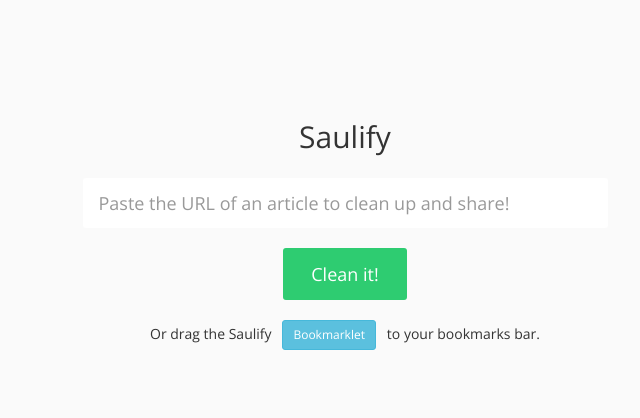
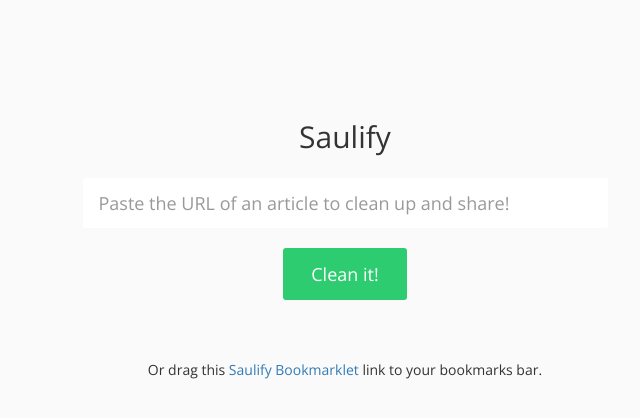
Before and after one commit to asm-products/saulify-web, a Flask app: page / in a window 1280 px wide. Shown: the top 418 px of the page, without its empty margins (295-935 px from the left). Run offline with Flask 2, Linux system fonts and the light colour scheme; some libraries are stand-ins or nearby versions.

Commit message:
Clean up bookmarklet link to keep focus on form

```diff
--- a/saulify/static/css/style.css
+++ b/saulify/static/css/style.css
@@ -4,6 +4,9 @@ body {
     font-weight: 300;
     margin: 0;
     padding: 0;
+}
+a.bookmarklet {
+  cursor: move;
 }
 .container.landing-page {
     position: relative;
--- a/saulify/templates/index.html
+++ b/saulify/templates/index.html
@@ -19,9 +19,9 @@
                         <button class="btn btn-success btn-lg">Clean it!</button>
                     </div>
                     <div class="col-md-12">
-                    <br>
-                      Or drag the Saulify &nbsp; <a class="btn btn-info btn-sm" href='javascript:(function()%7Bwindow.baseUrl%3D"%2F%2Fsaulify.me"%3Bvar e%3Ddocument.createElement("script")%3Be.setAttribute("type"%2C"text%2Fjavascript")%3Be.setAttribute("charset"%2C"UTF-8")%3Be.setAttribute("src"%2CbaseUrl%2B"%2Fstatic%2Fjs%2Fsaulify_browser.js")%3Bdocument.documentElement.appendChild(e)%7D)()'>Bookmarklet</a> &nbsp; to your bookmarks bar.
-                    </div>
+                        <br /><br /><br />
+                        Or drag this <a class="bookmarklet" title="Saulify" href='javascript:(function()%7Bwindow.baseUrl%3D"%2F%2Fsaulify.me"%3Bvar e%3Ddocument.createElement("script")%3Be.setAttribute("type"%2C"text%2Fjavascript")%3Be.setAttribute("charset"%2C"UTF-8")%3Be.setAttribute("src"%2CbaseUrl%2B"%2Fstatic%2Fjs%2Fsaulify_browser.js")%3Bdocument.documentElement.appendChild(e)%7D)()'>Saulify Bookmarklet</a> link to your bookmarks bar.
+                   </div>
                 </div>
             </form>
         </div>
```
